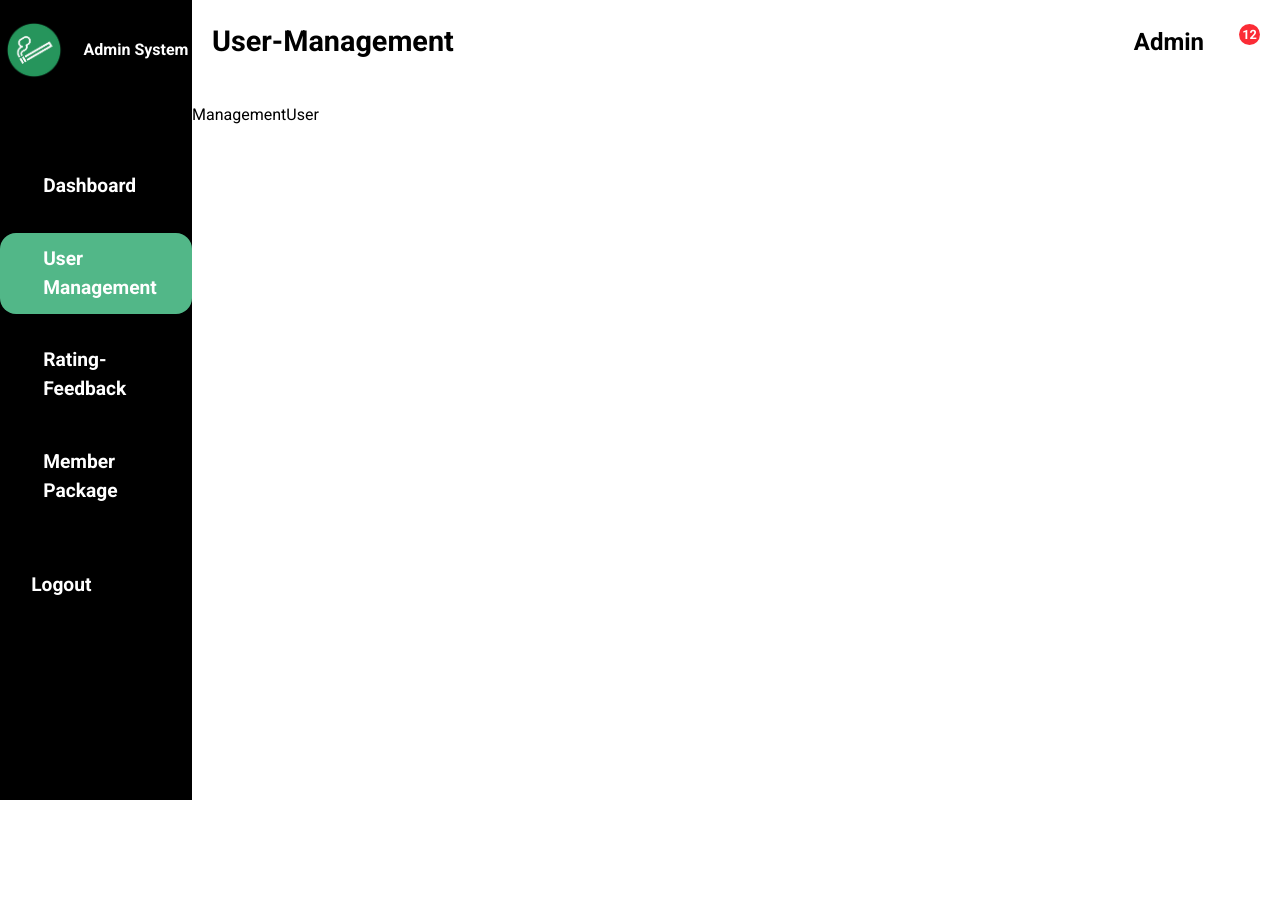
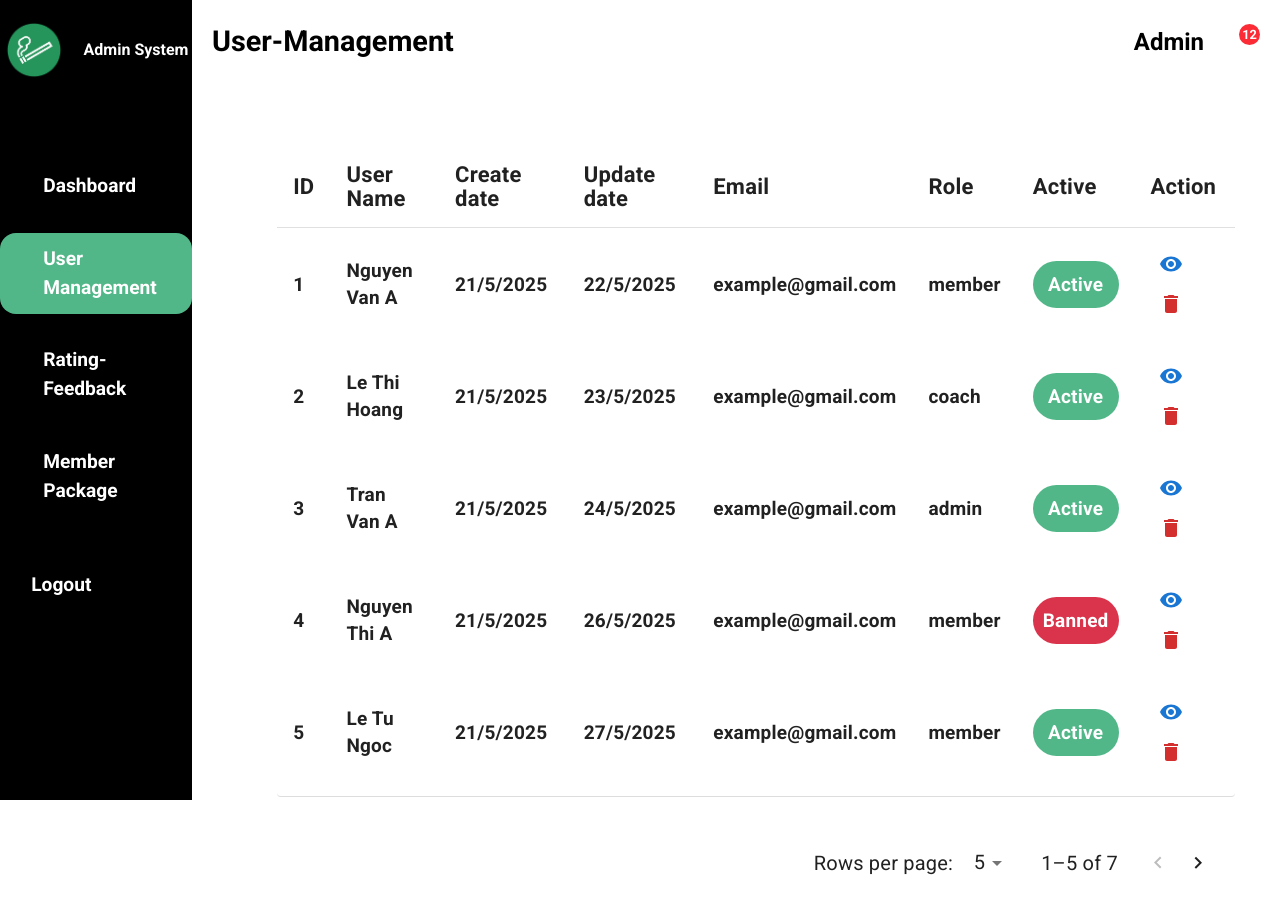
Before and after one commit to huynguyenj/smoking_web_fe, a React (Vite) app: page /admin/user-management in a window 1280 px wide. Before the commit the page ends 800 px from the top, so only its background shows below. Built offline with nearby package versions, Linux system fonts and the light colour scheme; some icons are missing.

Commit message:
user, ratingFb management

```diff
--- a/src/components/chart/Chart.tsx
+++ b/src/components/chart/Chart.tsx
@@ -1,6 +1,6 @@
-import { BarChart } from '@mui/x-charts/BarChart';
+import { BarChart } from '@mui/x-charts/BarChart'
 import { axisClasses } from '@mui/x-charts/ChartsAxis'
-import { dataset, valueFormatter } from './DataSet'
+import { valueFormatter } from './DataSet'
 
 const chartSetting = {
   yAxis: [
@@ -38,5 +38,5 @@ export default function BarsDataset({ labels, dataset }: ChartProp) {
       series={series}
       {...chartSetting}
     />
-  );
+  )
 }
--- /dev/null
+++ b/src/components/ratingFb-box/RatingFbBox.tsx
@@ -0,0 +1,24 @@
+import { Rating } from '@mui/material'
+
+export interface RatingFbBoxProps {
+  name: string;
+  ratingStar: number;
+  createDate: string;
+  feedback: string;
+}
+
+function RatingFbBox({ name, ratingStar, createDate, feedback }: RatingFbBoxProps) {
+  return (
+    <div className="bg-white-fig rounded-[20px] w-[50%] p-5 border-[3px] border-black-fig/40">
+      <div className="flex justify-between">
+        <p className="font-bold text-[30px]">{name}</p>
+        <p><Rating name="read-only" value={ratingStar} readOnly size="large" /></p>
+      </div>
+      <div>{createDate}</div>
+      <br />
+      <div>{feedback}</div>
+    </div>
+  )
+}
+
+export default RatingFbBox
--- /dev/null
+++ b/src/components/user-table/UserTable.tsx
@@ -0,0 +1,113 @@
+import { IconButton, Paper, Table, TableBody, TableCell, TableContainer, TableHead, TablePagination, TableRow } from '@mui/material'
+import { Delete, Visibility } from '@mui/icons-material'
+import React, { useState } from 'react'
+
+export interface User {
+  id: number;
+  name: string;
+  createDate: string;
+  updateDate: string;
+  email: string;
+  role: string;
+  isActive: boolean;
+}
+
+export interface UserTableProps {
+  users: User[];
+}
+
+function UserTable({ users }: UserTableProps) {
+  const [page, setPage] = useState<number>(0)
+  const [rowsPerPage, setRowsPerPage] = useState<number>(5)
+
+  const handleChangePage = (event: React.MouseEvent<HTMLButtonElement> | null, newPage: number) => {
+    setPage(newPage)
+  }
+
+  const handleChangeRowsPerPage = (event: React.ChangeEvent<HTMLInputElement>) => {
+    setRowsPerPage(parseInt(event.target.value, 10))
+    setPage(0)
+  }
+
+  return (
+    <div className='p-5 mt-6'>
+      <div className='flex justify-center ml-10 mt-5'>
+        <TableContainer
+          component={Paper}
+          sx={{
+            boxShadow: 'none',
+            borderBottom: '1px solid #ddd',
+            width: '95%',
+            height: '650px'
+          }}>
+          <Table>
+            <TableHead>
+              <TableRow>
+                <TableCell sx={{ fontSize: '22px' }}><b>ID</b></TableCell>
+                <TableCell sx={{ fontSize: '22px' }}><b>User Name</b></TableCell>
+                <TableCell sx={{ fontSize: '22px' }}><b>Create date</b></TableCell>
+                <TableCell sx={{ fontSize: '22px' }}><b>Update date</b></TableCell>
+                <TableCell sx={{ fontSize: '22px' }}><b>Email</b></TableCell>
+                <TableCell sx={{ fontSize: '22px' }}><b>Role</b></TableCell>
+                <TableCell sx={{ fontSize: '22px' }}><b>Active</b></TableCell>
+                <TableCell sx={{ fontSize: '22px' }}><b>Action</b></TableCell>
+              </TableRow>
+            </TableHead>
+            <TableBody>
+              {users.slice(page * rowsPerPage, page * rowsPerPage + rowsPerPage).map((user) => (
+                <TableRow key={user.id} sx={{ '& td': { border: 'none', fontWeight: 'bold', fontSize: '19px' } }}>
+                  <TableCell>{user.id}</TableCell>
+                  <TableCell>{user.name}</TableCell>
+                  <TableCell>{user.createDate}</TableCell>
+                  <TableCell>{user.updateDate}</TableCell>
+                  <TableCell>{user.email}</TableCell>
+                  <TableCell>{user.role}</TableCell>
+                  <TableCell>
+                    <div className={`${user.isActive ? 'bg-green-fig' : 'bg-red-fig'} p-[10px] rounded-[50px] text-white text-center`}>
+                      {user.isActive ? 'Active' : 'Banned'}
+                    </div>
+                  </TableCell>
+                  <TableCell>
+                    <IconButton color="primary">
+                      <Visibility />
+                    </IconButton>
+                    <IconButton color="error">
+                      <Delete />
+                    </IconButton>
+                  </TableCell>
+                </TableRow>
+              ))}
+            </TableBody>
+          </Table>
+        </TableContainer>
+      </div>
+      <div className='mt-10 mr-10'>
+        <TablePagination
+          sx={{
+            '& .MuiTablePagination-toolbar': {
+              fontSize: '20px' // chỉnh toàn bộ dòng
+            },
+            '& .MuiTablePagination-selectLabel, & .MuiTablePagination-displayedRows': {
+              fontSize: '20px'
+            },
+            '& .MuiSelect-select': {
+              fontSize: '20px'
+            },
+            '& .MuiTablePagination-actions button': {
+              fontSize: '20px'
+            }
+          }}
+          rowsPerPageOptions={[5, 10, 25]}
+          component="div"
+          count={users.length}
+          rowsPerPage={rowsPerPage}
+          page={page}
+          onPageChange={handleChangePage}
+          onRowsPerPageChange={handleChangeRowsPerPage}
+        />
+      </div>
+    </div>
+  )
+}
+
+export default UserTable
--- a/src/pages/admin/AdminHome.tsx
+++ b/src/pages/admin/AdminHome.tsx
@@ -1,5 +1,5 @@
 import BoxDashboard from '../../components/box/BoxDashboard'
-import BarsDataset from '../../components/chart/chart'
+import BarsDataset from '../../components/chart/Chart'
 import { MuiIcon } from '../../components/muiIcon/MuiIcon'
 
 export default function AdminDashboard() {
--- a/src/pages/admin/RatingManagementPage.tsx
+++ b/src/pages/admin/RatingManagementPage.tsx
@@ -1,5 +1,93 @@
+import Pagination from '@mui/material/Pagination'
+import Stack from '@mui/material/Stack'
+import RatingFbBox from '../../components/ratingFb-box/RatingFbBox'
+import React, { useState } from 'react'
+
 export default function RatingManagementPage() {
+  const feedbackListAPI = [
+    {
+      name: 'Long',
+      ratingStar: 3,
+      createDate: '5/26/2025',
+      feedback: 'lorem ipsum dolor sit amet consectetur adipisicing elit. Magni, nulla. Officiis est fugiat eaque mollitia. Similique, excepturi architecto, sunt, magni minus officiis suscipit pariatur repellat quisquam maiores inventore doloribus necessitatibus.'
+    },
+    {
+      name: 'Long1',
+      ratingStar: 1,
+      createDate: '5/26/2025',
+      feedback: 'lorem ipsum dolor sit amet consectetur adipisicing elit. Magni, nulla. Officiis est fugiat eaque mollitia. Similique, excepturi architecto, sunt, magni minus officiis suscipit pariatur repellat quisquam maiores inventore doloribus necessitatibus.'
+    },
+    {
+      name: 'Long2',
+      ratingStar: 4,
+      createDate: '5/26/2025',
+      feedback: 'lorem ipsum dolor sit amet consectetur adipisicing elit. Magni, nulla. Officiis est fugiat eaque mollitia. Similique, excepturi architecto, sunt, magni minus officiis suscipit pariatur repellat quisquam maiores inventore doloribus necessitatibus.'
+    },
+    {
+      name: 'Long3',
+      ratingStar: 5,
+      createDate: '5/26/2025',
+      feedback: 'lorem ipsum dolor sit amet consectetur adipisicing elit. Magni, nulla. Officiis est fugiat eaque mollitia. Similique, excepturi architecto, sunt, magni minus officiis suscipit pariatur repellat quisquam maiores inventore doloribus necessitatibus.'
+    },
+    {
+      name: 'Long3',
+      ratingStar: 5,
+      createDate: '5/26/2025',
+      feedback: 'lorem ipsum dolor sit amet consectetur adipisicing elit. Magni, nulla. Officiis est fugiat eaque mollitia. Similique, excepturi architecto, sunt, magni minus officiis suscipit pariatur repellat quisquam maiores inventore doloribus necessitatibus.'
+    },
+    {
+      name: 'Long9',
+      ratingStar: 5,
+      createDate: '5/26/2025',
+      feedback: 'lorem ipsum dolor sit amet consectetur adipisicing elit. Magni, nulla. Officiis est fugiat eaque mollitia. Similique, excepturi architecto, sunt, magni minus officiis suscipit pariatur repellat quisquam maiores inventore doloribus necessitatibus.'
+    }
+  ]
+
+  const itemsPerPage = 4
+
+  const [page, setPage] = useState<number>(1)
+  const totalPages = Math.ceil(feedbackListAPI.length / itemsPerPage)
+
+  const handleChange = (event: React.ChangeEvent<unknown>, value: number) => {
+    setPage(value)
+  }
+
+  const startIndex = (page - 1) * itemsPerPage
+  const currentFeedbacks = feedbackListAPI.slice(startIndex, startIndex + itemsPerPage)
+
+  // Chia thành 2 dòng, mỗi dòng 2 feedback
+  const feedbackRows = []
+  for (let i = 0; i < currentFeedbacks.length; i += 2) {
+    feedbackRows.push(currentFeedbacks.slice(i, i + 2))
+  }
   return (
-    <div>RatingManagementPage</div>
+    <div className='p-5'>
+      <div className='bg-gray-fig/20 shadow-md rounded-[20px] p-5 mb-10 min-h-[600px]'>
+        {feedbackRows.map((row, rowIndex) => (
+          <div className='flex gap-5 mb-5' key={rowIndex}>
+            {row.map((fb, i) => (
+              <RatingFbBox
+                key={i}
+                name={fb.name}
+                ratingStar={fb.ratingStar}
+                createDate={fb.createDate}
+                feedback={fb.feedback}
+              />
+            ))}
+          </div>
+        ))}
+      </div>
+      <div className='flex justify-end mt-auto'>
+        <Stack spacing={2}>
+          <Pagination
+            count={totalPages}
+            page={page}
+            onChange={handleChange}
+            color='primary'
+            size="large"
+          />
+        </Stack>
+      </div>
+    </div>
   )
 }
--- a/src/pages/admin/UserManagementPage.tsx
+++ b/src/pages/admin/UserManagementPage.tsx
@@ -1,6 +1,16 @@
+import UserTable from '../../components/user-table/UserTable'
 
 export default function UserManagementPage() {
+  const users = [
+    { id: 1, name: 'Nguyen Van A', createDate: '21/5/2025', updateDate: '22/5/2025', email: 'example@gmail.com', role: 'member', isActive: true },
+    { id: 2, name: 'Le Thi Hoang', createDate: '21/5/2025', updateDate: '23/5/2025', email: 'example@gmail.com', role: 'coach', isActive: true },
+    { id: 3, name: 'Tran Van A', createDate: '21/5/2025', updateDate: '24/5/2025', email: 'example@gmail.com', role: 'admin', isActive: true },
+    { id: 4, name: 'Nguyen Thi A', createDate: '21/5/2025', updateDate: '26/5/2025', email: 'example@gmail.com', role: 'member', isActive: false },
+    { id: 5, name: 'Le Tu Ngoc', createDate: '21/5/2025', updateDate: '27/5/2025', email: 'example@gmail.com', role: 'member', isActive: true },
+    { id: 6, name: 'Tran Van Kien', createDate: '21/5/2025', updateDate: '29/5/2025', email: 'example@gmail.com', role: 'member', isActive: true },
+    { id: 7, name: 'Cam Thi Lien', createDate: '21/5/2025', updateDate: '24/5/2025', email: 'example@gmail.com', role: 'member', isActive: false }
+  ]
   return (
-    <div>ManagementUser</div>
+    <UserTable users={users} />
   )
 }
```
